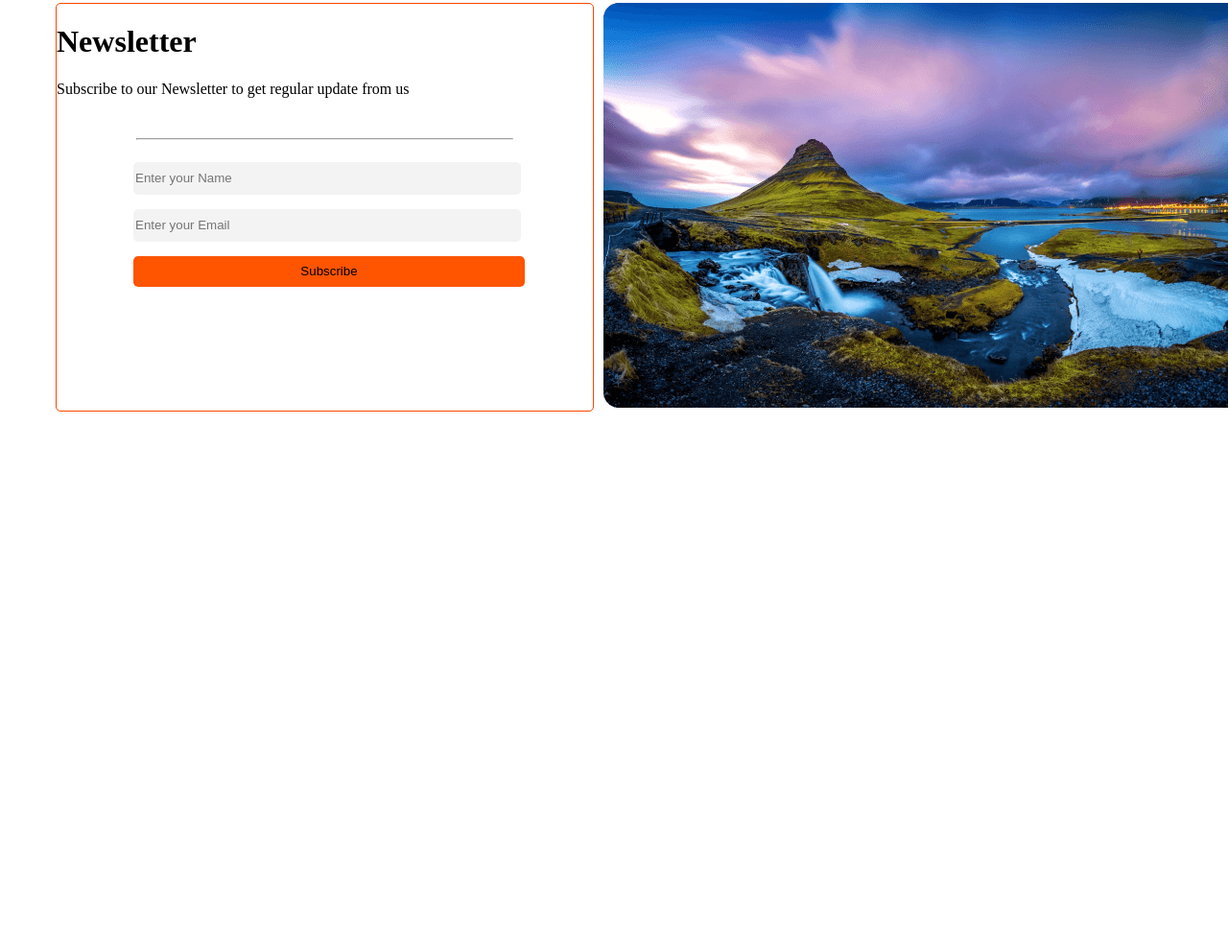
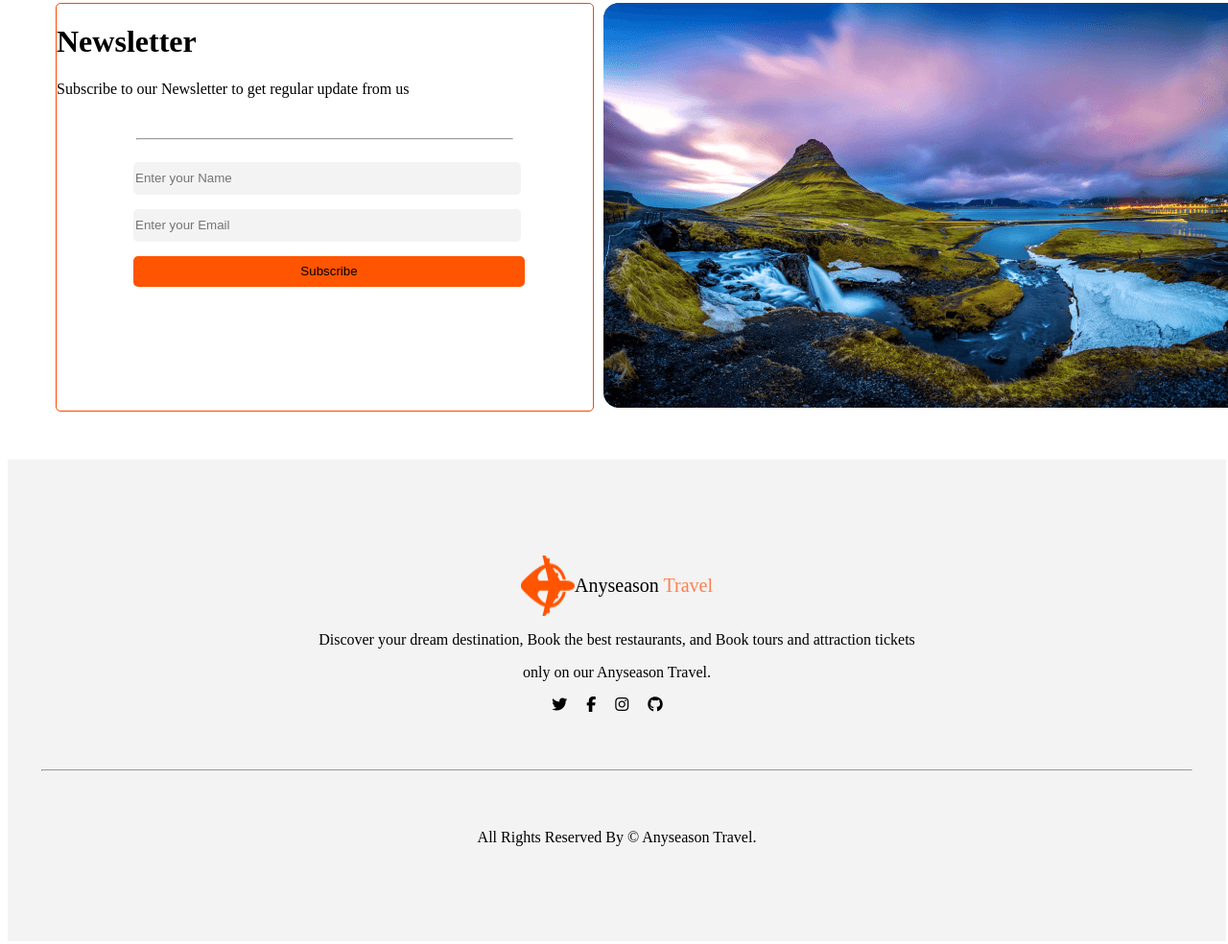
Before and after one commit to syedshohag477/Anyseason-Travels, a plain HTML site: page index.html in a window 1280 px wide. Shown: the part 3452-4436 px from the top of the page at 96% size. Before the commit the page ends 3931 px from the top, so only its background shows below. Drawn offline with Linux system fonts and the light colour scheme.

Commit message:
footer added commit

```diff
--- a/index.html
+++ b/index.html
@@ -152,7 +152,25 @@
         <!-- Newsletter section ends here  -->
     </main>
     <footer>
+        <div class="footer">
+            <div class="anyseason-logo-footer">
+                <img src="Images/Group 40071 (2).png" alt="">
+                <p style="font-size: 20px;">Anyseason <span class="travel">Travel</span></p>
+            </div>
+            <div>
+                <p class="anyseason-logo-footerp">Discover your dream destination,
+                    Book the best restaurants,
+                    and Book tours and attraction tickets  </p>
+                    <p class="anyseason-logo-footerp">only on our Anyseason Travel.</p>
+            </div>
+            <div>
+                <p class="anyseason-logo-footerp" style="letter-spacing: 20px;"><i class="fa-brands fa-twitter"></i> <i class="fa-brands fa-facebook-f"></i> <i class="fa-brands fa-instagram"></i> <i class="fa-brands fa-github"></i></p><br><br><hr><br><br>
+                <div>
+                        <p class="anyseason-logo-footerp">All Rights Reserved By &copy; Anyseason Travel.</p>
+                </div>
 
+            </div>
+        </div>
     </footer>
 </body>
 </html>
--- a/style.css
+++ b/style.css
@@ -285,6 +285,39 @@ body{
 .Newsletter-text h1 p{
     padding-left: 30px;
 }
+
+
+
+/* footer-section starts here  */
+.footer{
+    background-color: rgba(19, 19, 24, 0.05);
+    max-width: 1200px;
+    width: 1440px;
+    height: 502px;
+    padding: 0 35px;
+}
+.anyseason-logo-footer{
+    justify-content: center;
+    display: flex;
+    padding-top: 100px;
+
+}
+..anyseason-logo-footer>p{
+    font-size: 5rem;
+}
+.anyseason-logo-footerp{
+    justify-content: center;
+    display: flex;
+    padding-top: 10
+
+}
+.anyseason-logo-footeri{
+    justify-content: center;
+    display: flex;
+    padding-top: 10
+
+}
+/* footer-section ends here  */
 /* Newsletter-section ends here  */
 
 /* responsive for mobile starts here */
```
